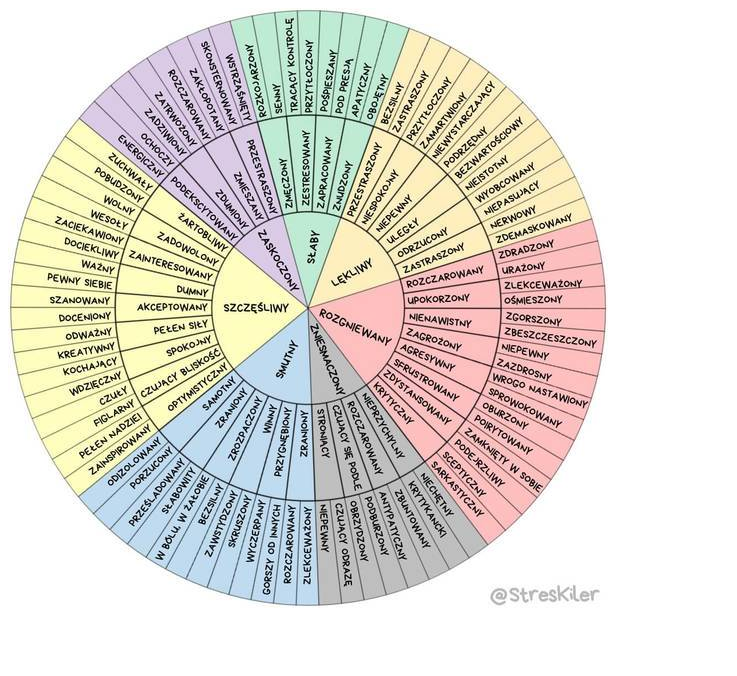
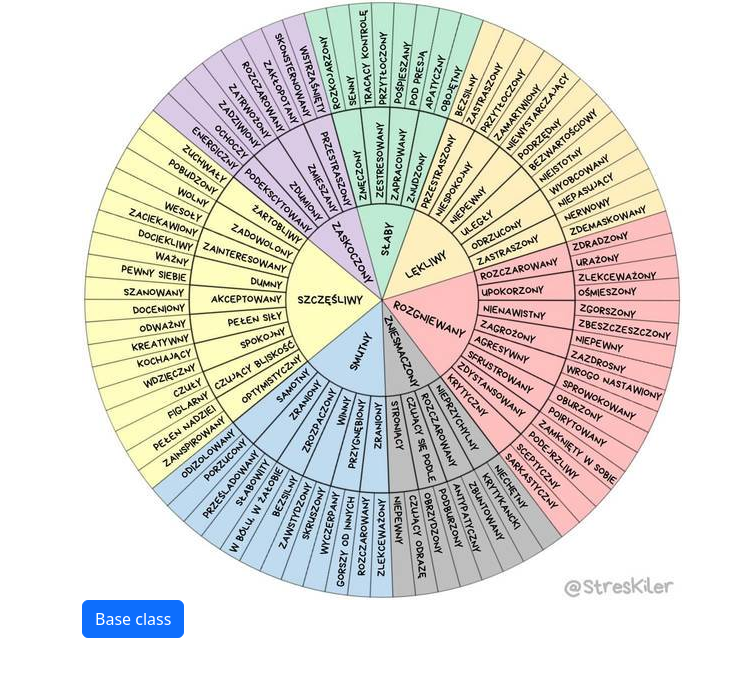
Before and after one commit to MaciejLisCK/emotion-whell-diary-web, an Angular app: page / in a window 1280 px wide. Shown: the top 676 px of the page, without its empty margins (0-737 px from the left). Built offline with nearby package versions, Linux system fonts and the light colour scheme.

Commit message:
add emotion output

```diff
--- a/angular.json
+++ b/angular.json
@@ -32,9 +32,13 @@
               }
             ],
             "styles": [
+              "node_modules/bootstrap/dist/css/bootstrap.min.css",
+              "node_modules/bootstrap-icons/font/bootstrap-icons.css",
               "src/styles.scss"
             ],
-            "scripts": []
+            "scripts": [
+              "node_modules/bootstrap/dist/js/bootstrap.bundle.min.js"
+            ]
           },
           "configurations": {
             "production": {
--- a/package.json
+++ b/package.json
@@ -19,6 +19,8 @@
     "@angular/platform-browser": "^19.0.0",
     "@angular/platform-browser-dynamic": "^19.0.0",
     "@angular/router": "^19.0.0",
+    "bootstrap": "^5.3.3",
+    "bootstrap-icons": "^1.11.3",
     "rxjs": "~7.8.0",
     "tslib": "^2.3.0",
     "zone.js": "~0.15.0"
--- a/src/app/app.component.html
+++ b/src/app/app.component.html
@@ -1 +1,2 @@
 <app-emotion-whell (emotionClicked)="onEmotionClicked($event)"></app-emotion-whell>
+<app-emotion-list></app-emotion-list>
--- a/src/app/app.component.scss
+++ b/src/app/app.component.scss
@@ -0,0 +1,3 @@
+:host {
+    display: block;
+}
--- a/src/app/app.component.ts
+++ b/src/app/app.component.ts
@@ -1,11 +1,13 @@
 import { Component } from '@angular/core';
 import { EmotionWhellComponent } from './emotion-whell/emotion-whell.component';
+import { EmotionListComponent } from './emotion-list/emotion-list.component';
 
 @Component({
   selector: 'app-root',
-  imports: [ EmotionWhellComponent],
+  imports: [ EmotionWhellComponent, EmotionListComponent ],
   templateUrl: './app.component.html',
-  styleUrl: './app.component.scss'
+  styleUrl: './app.component.scss',
+  host: { 'class': 'container' },
 })
 export class AppComponent {
   title = 'emotion-whell-diary-web';
--- /dev/null
+++ b/src/app/emotion-list/emotion-list.component.html
@@ -0,0 +1 @@
+<button type="button" class="btn btn-primary">Base class</button>
--- a/src/app/emotion-whell/emotion-whell.component.scss
+++ b/src/app/emotion-whell/emotion-whell.component.scss
@@ -1,3 +1,4 @@
 :host {
     user-select: none;
+    display: block;
 }
```
Also changed, not shown: src/app/emotion-list/emotion-list.component.ts (added, +11 -0 lines), src/app/emotion-list/emotion-list.component.scss (added), 2 other files (tests, documents, lock files or other folders).
